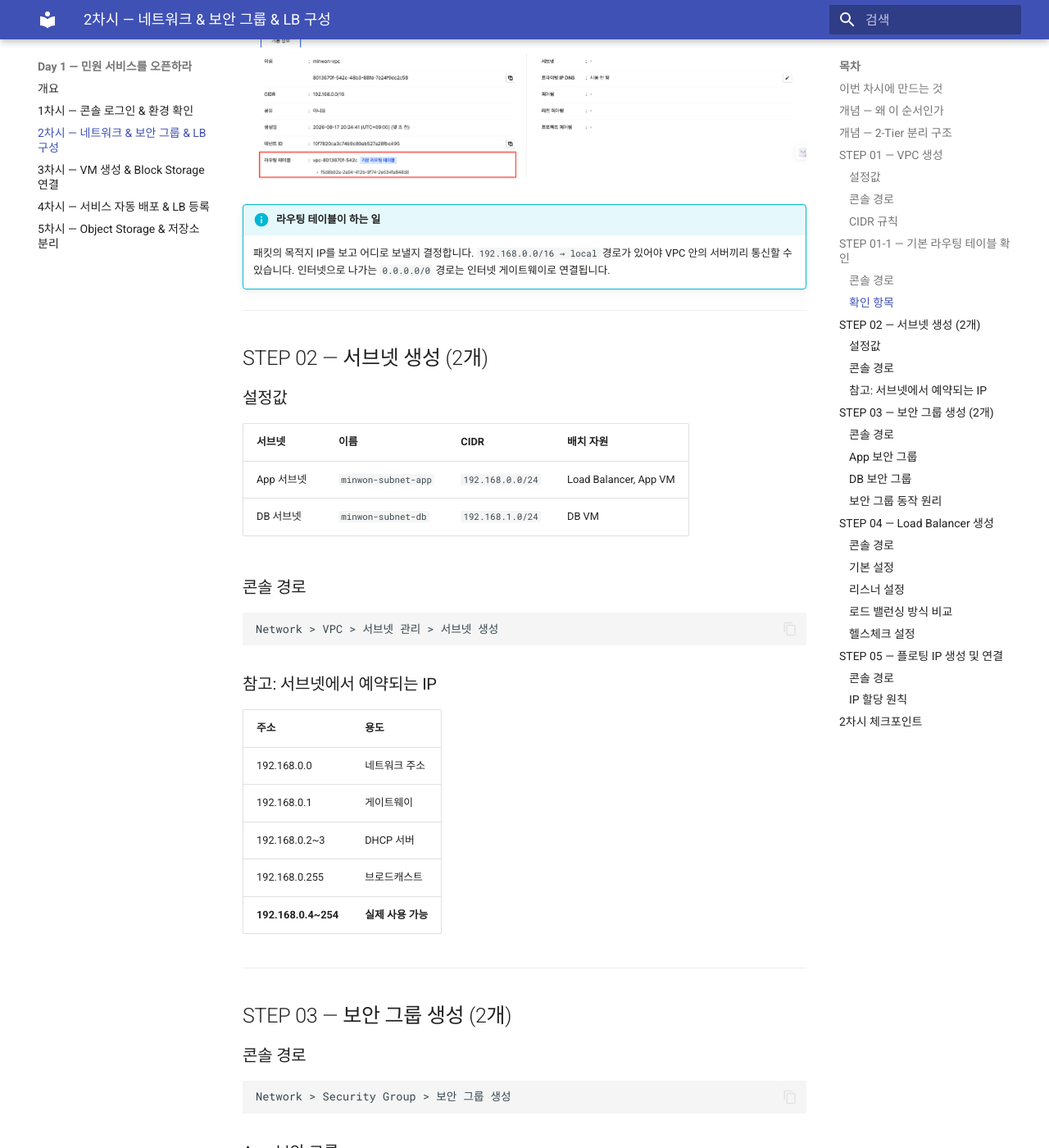
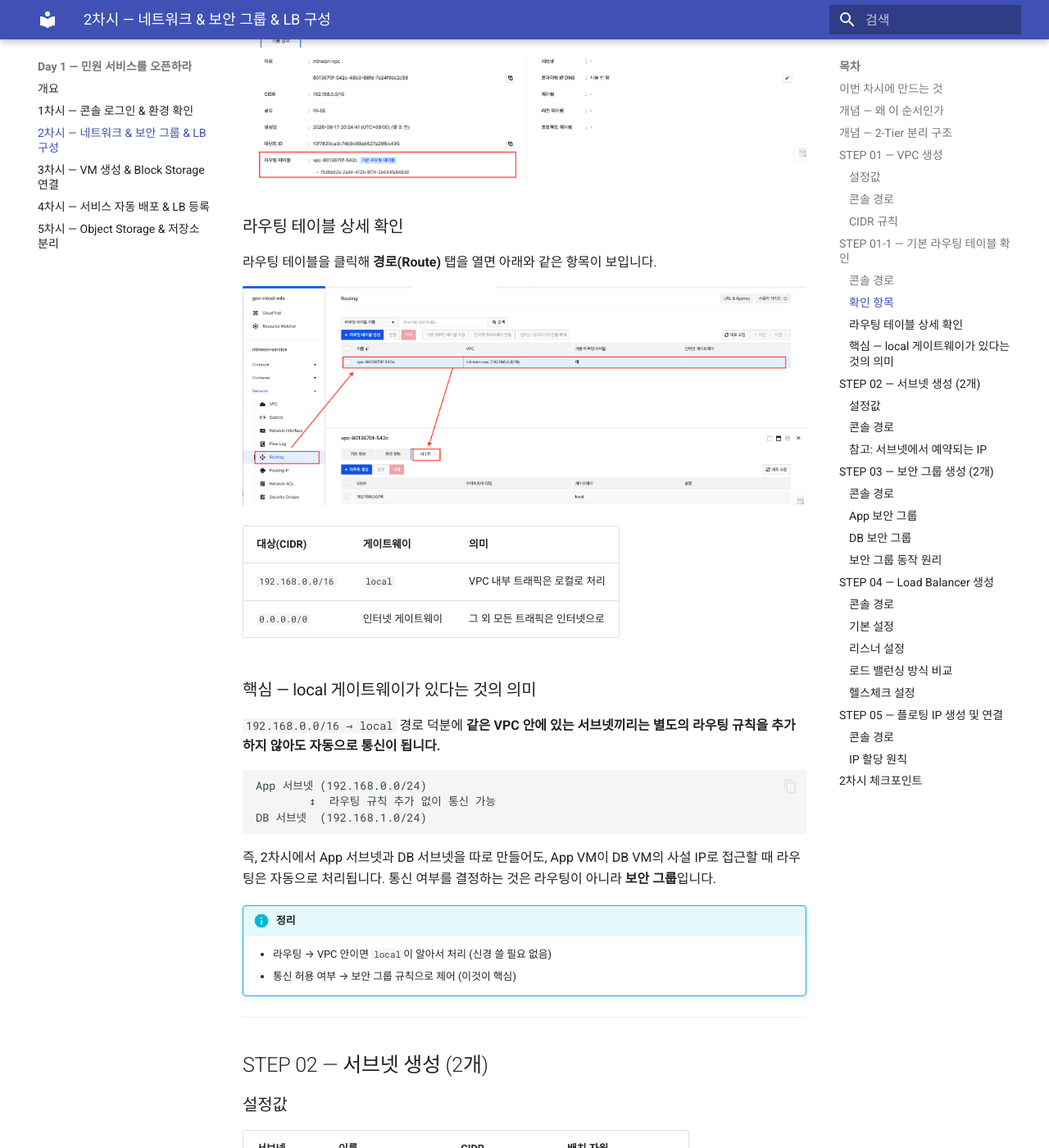
Before and after one commit to skilleat-labs/cloud-native-minwon-lab, an MkDocs documentation site: the page built from docs/day1/session2.md, in a window 1280 px wide and 1400 px high, scrolled down 3201 px. Shown: the whole window at 82% size. Built offline with MkDocs 1.6.1 and Material for MkDocs 9.7.7, drawn with Linux system fonts in a browser that asks for light colours.

Commit message:
Add routing table detail view and local gateway explanation
- images/2-3-routing-table-detail.png: 라우팅 테이블 경로 상세 확인
- local 게이트웨이 설명: 같은 VPC 내 서브넷끼리 별도 라우팅 없이 통신 가능
- 라우팅(자동) vs 보안 그룹(통제) 역할 구분 설명 추가

Co-Authored-By: Claude Sonnet 4.6 <noreply@anthropic.com>

````diff
--- a/docs/day1/session2.md
+++ b/docs/day1/session2.md
@@ -101,10 +101,32 @@ Network > VPC > [minwon-vpc] 클릭 > 라우팅 테이블 탭
 
 ![기본 라우팅 테이블 자동 생성 확인](./images/2-2-routing-table-auto.png)
 
-!!! info "라우팅 테이블이 하는 일"
-    패킷의 목적지 IP를 보고 어디로 보낼지 결정합니다.
-    `192.168.0.0/16 → local` 경로가 있어야 VPC 안의 서버끼리 통신할 수 있습니다.
-    인터넷으로 나가는 `0.0.0.0/0` 경로는 인터넷 게이트웨이로 연결됩니다.
+### 라우팅 테이블 상세 확인
+
+라우팅 테이블을 클릭해 **경로(Route)** 탭을 열면 아래와 같은 항목이 보입니다.
+
+![기본 라우팅 테이블 경로 확인](./images/2-3-routing-table-detail.png)
+
+| 대상(CIDR) | 게이트웨이 | 의미 |
+|-----------|----------|------|
+| `192.168.0.0/16` | `local` | VPC 내부 트래픽은 로컬로 처리 |
+| `0.0.0.0/0` | 인터넷 게이트웨이 | 그 외 모든 트래픽은 인터넷으로 |
+
+### 핵심 — local 게이트웨이가 있다는 것의 의미
+
+`192.168.0.0/16 → local` 경로 덕분에 **같은 VPC 안에 있는 서브넷끼리는 별도의 라우팅 규칙을 추가하지 않아도 자동으로 통신이 됩니다.**
+
+```
+App 서브넷 (192.168.0.0/24)
+        ↕  라우팅 규칙 추가 없이 통신 가능
+DB 서브넷  (192.168.1.0/24)
+```
+
+즉, 2차시에서 App 서브넷과 DB 서브넷을 따로 만들어도, App VM이 DB VM의 사설 IP로 접근할 때 라우팅은 자동으로 처리됩니다. 통신 여부를 결정하는 것은 라우팅이 아니라 **보안 그룹**입니다.
+
+!!! info "정리"
+    - 라우팅 → VPC 안이면 `local`이 알아서 처리 (신경 쓸 필요 없음)
+    - 통신 허용 여부 → 보안 그룹 규칙으로 제어 (이것이 핵심)
 
 ---
 
````
Also changed, not shown: docs/day1/images/2-3-routing-table-detail.png (added).
